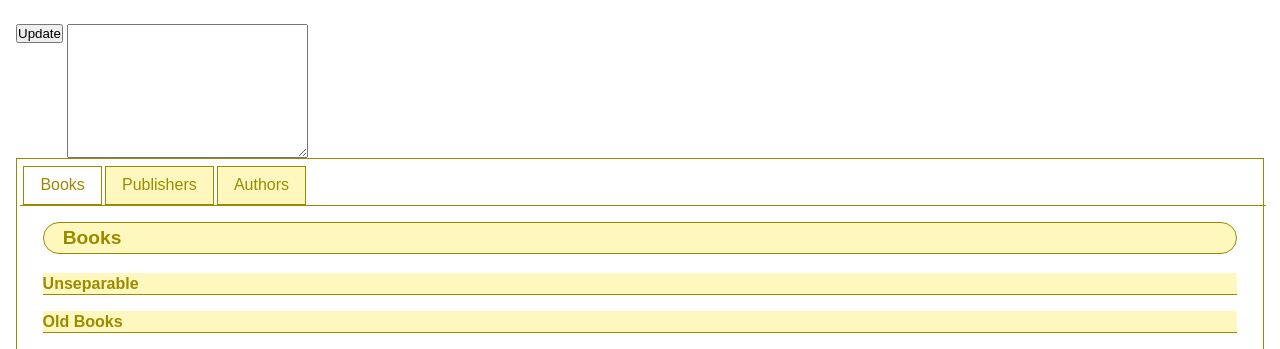
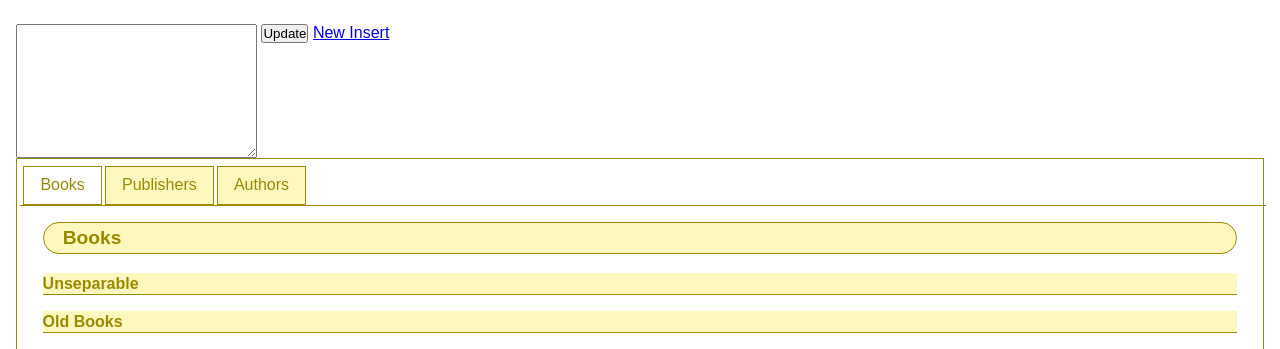
Before and after one commit to chiara-paci/baskerville, a Django app: template baskervilleweb/bibliography/templates/bibliography/insert_tool.html in a window 1280 px wide. Shown: the part 148-497 px from the top of the page. Run offline with Django 3.2, Linux system fonts and the light colour scheme; the template is opened without the code that fills it, so the values that code supplies are empty; some web fonts are replaced.

Commit message:
Insert restiling

```diff
--- a/baskervilleweb/bibliography/templates/bibliography/author_detail.html
+++ b/baskervilleweb/bibliography/templates/bibliography/author_detail.html
@@ -19,6 +19,9 @@
 <tr><th>list name</th><td>{{ author.list_name }}</td></tr>
 </table>
 
+<a href="/bibliography/author/insert">New Insert</a>
+
+
 {% endblock %}
 
 {% block script %}
--- a/baskervilleweb/bibliography/templates/bibliography/insert_tool.html
+++ b/baskervilleweb/bibliography/templates/bibliography/insert_tool.html
@@ -5,11 +5,12 @@
 
 <form action="" method="post">
 {% csrf_token %}
-<input type="submit" value="{% trans "Update" %}" />
 <textarea id="id_elenco" name="elenco" class="fixed" rows="6" cols="20">
 {% for isbn in isbn_list %}{{ isbn }}
 {% endfor %}
 </textarea>
+<input type="submit" value="{% trans "Update" %}" />
+<a href=".">New Insert</a>
 </form>
 
 <div id="tabs" class="notebook">
```
